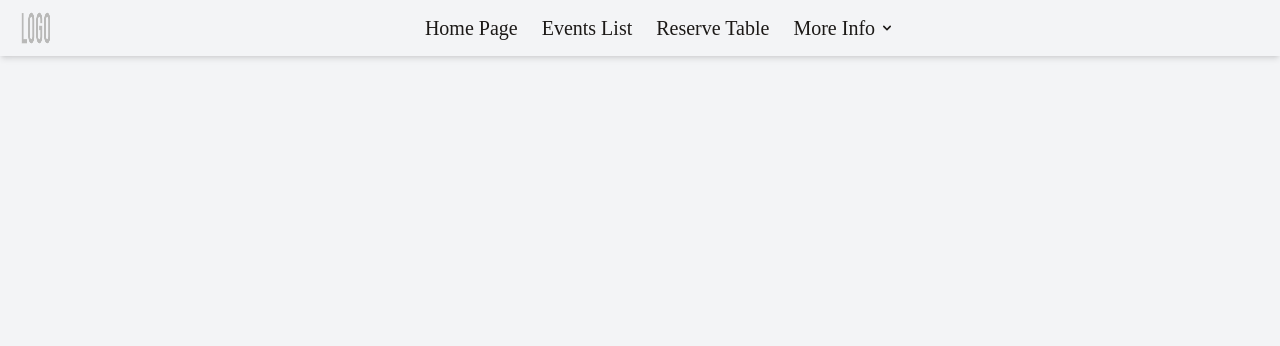
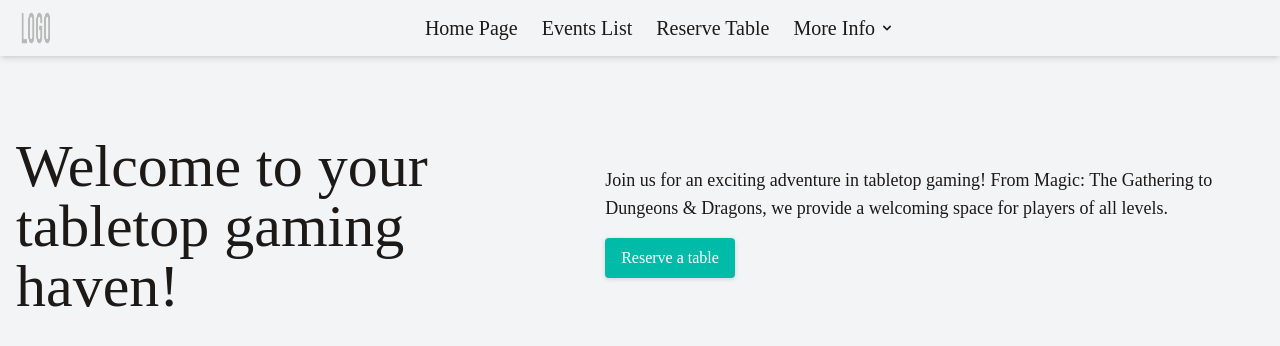
Before and after one commit to ierman1/ttigualada-aso, a Vue app: page / in a window 1280 px wide. Shown: the top 346 px of the page. Built offline with nearby package versions, Linux system fonts and the light colour scheme.

Commit message:
Creates a home page, implements a welcome section and a button component

```diff
--- a/src/components/DefaultButton.vue
+++ b/src/components/DefaultButton.vue
@@ -1,5 +1,28 @@
+<script setup lang="ts">
+
+defineEmits(['clicked'])
+
+defineProps<{
+    type: string,
+    href?: string
+}>()
+
+</script>
+
 <template>
-    <button>
+    <button
+        v-if="type === 'button'"
+        @click="$emit('clicked')"
+        class="bg-teal-500 modern-antiqua-regular text-white py-2 px-4 rounded hover:bg-teal-600 drop-shadow-sm cursor-pointer"
+    >
         <slot />
     </button>
+
+    <a
+        v-else-if="type === 'link'"
+        :href="href"
+        class="inline-block bg-teal-500 modern-antiqua-regular text-white py-2 px-4 rounded hover:bg-teal-600 drop-shadow-sm cursor-pointer"
+    >
+        <slot />
+    </a>
 </template>
--- a/src/css/base.css
+++ b/src/css/base.css
@@ -1,29 +1,11 @@
 @import 'tailwindcss';
 
-@import url('https://fonts.googleapis.com/css2?family=Almendra:ital,wght@0,400;0,700;1,400;1,700&family=Modern+Antiqua&display=swap');
+@import url('https://fonts.googleapis.com/css2?family=Almendra+SC&family=Modern+Antiqua&display=swap');
 
 .almendra-regular {
-  font-family: "Almendra", serif;
+  font-family: "Almendra SC", serif;
   font-weight: 400;
   font-style: normal;
-}
-
-.almendra-bold {
-  font-family: "Almendra", serif;
-  font-weight: 700;
-  font-style: normal;
-}
-
-.almendra-regular-italic {
-  font-family: "Almendra", serif;
-  font-weight: 400;
-  font-style: italic;
-}
-
-.almendra-bold-italic {
-  font-family: "Almendra", serif;
-  font-weight: 700;
-  font-style: italic;
 }
 
 .modern-antiqua-regular {
--- a/src/pages/HomePage.vue
+++ b/src/pages/HomePage.vue
@@ -0,0 +1,7 @@
+<script setup lang="ts">
+import WelcomeSection from '../sections/WelcomeSection.vue'
+</script>
+
+<template>
+    <WelcomeSection class="mt-8" />
+</template>
--- a/src/router/index.ts
+++ b/src/router/index.ts
@@ -2,7 +2,13 @@ import { createRouter, createWebHistory } from 'vue-router'
 
 const router = createRouter({
   history: createWebHistory(import.meta.env.BASE_URL),
-  routes: [],
+  routes: [
+    {
+      path: '/',
+      name: 'Home',
+      component: () => import('../pages/HomePage.vue')
+    }
+  ],
 })
 
 export default router
--- /dev/null
+++ b/src/sections/WelcomeSection.vue
@@ -0,0 +1,18 @@
+<script setup lang="ts">
+import DefaultButton from '../components/DefaultButton.vue';
+
+</script>
+
+<template>
+    <section class="py-12">
+        <div class="container mx-auto px-4 flex flex-col lg:flex-row items-baseline lg:gap-8">
+            <h1 class="text-4xl md:text-6xl mb-4 modern-antiqua-regular">Welcome to your tabletop gaming haven!</h1>
+            <div>
+                <p class="text-lg modern-antiqua-regular">Join us for an exciting adventure in tabletop gaming! From Magic: The Gathering to Dungeons & Dragons, we provide a welcoming space for players of all levels.</p>
+                <DefaultButton type="link" href="/reserve" class="mt-4">
+                    Reserve a table
+                </DefaultButton>
+            </div>
+        </div>
+    </section>
+</template>
```
